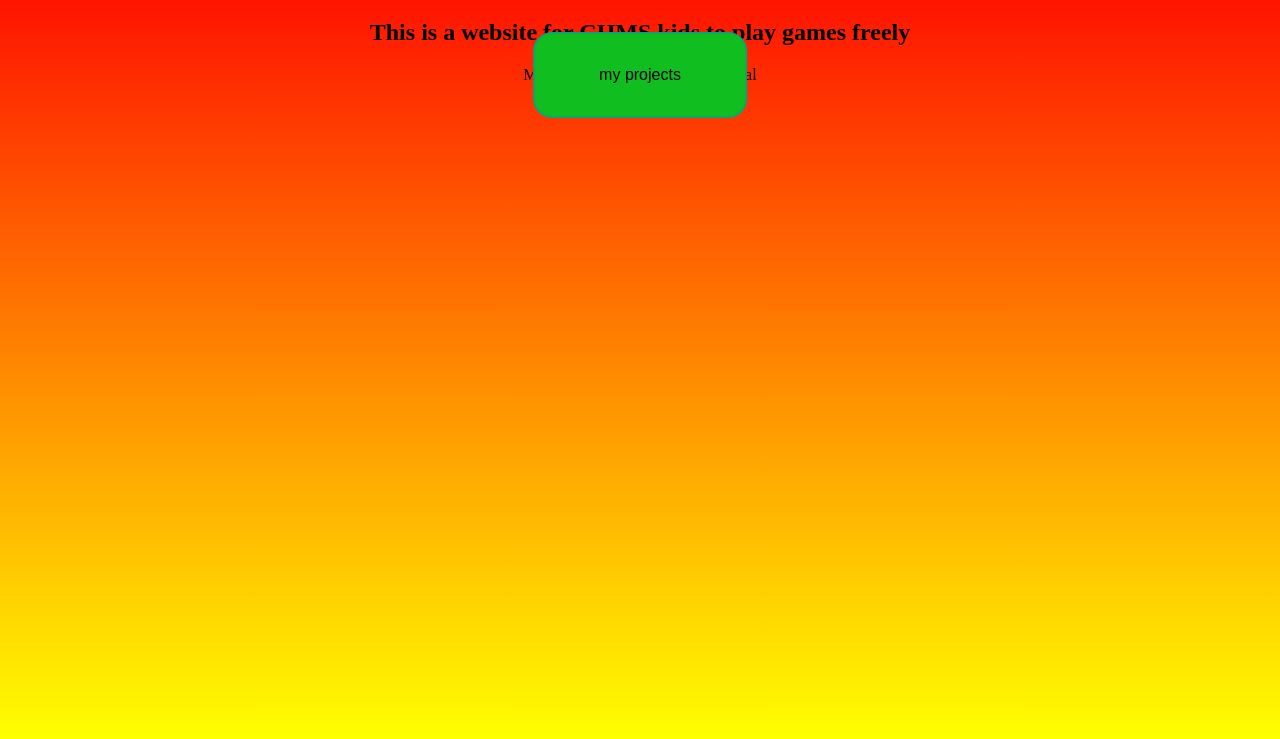
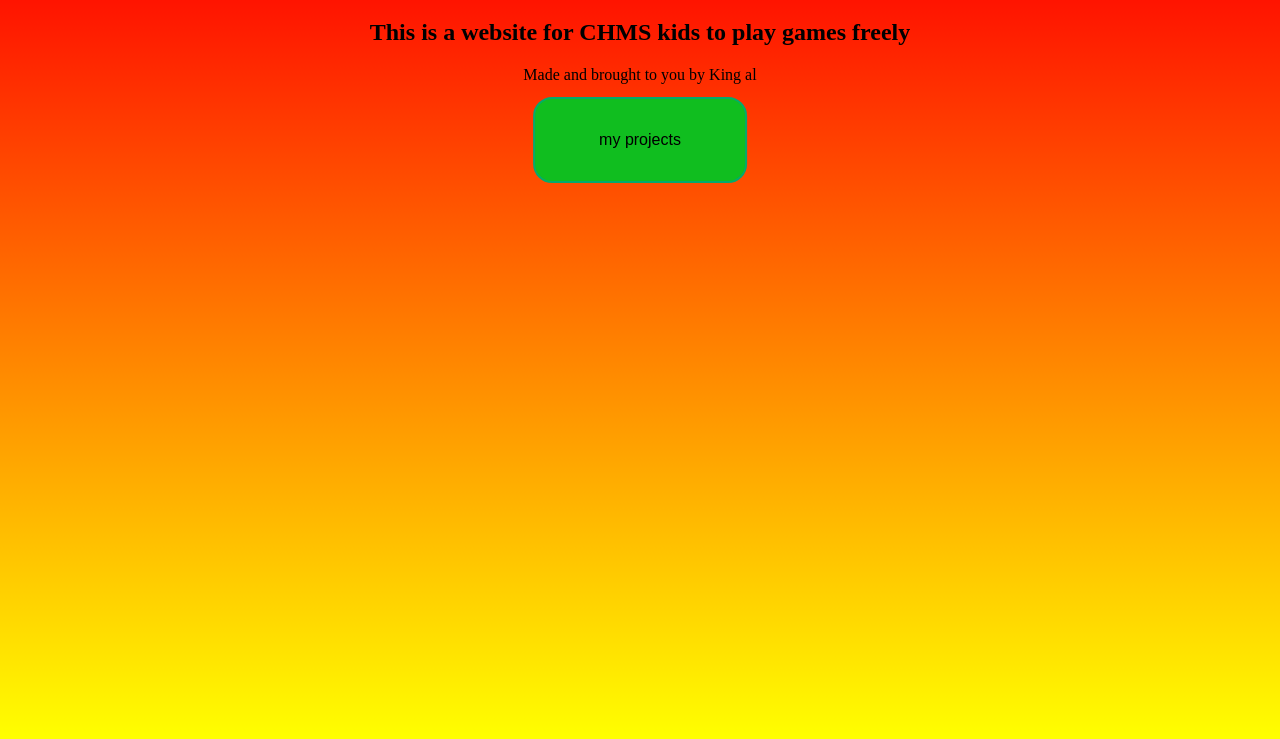
Before and after one commit to true-king-al/true-king-al.github.io, a plain HTML site: page index.html in a window 1280 px wide. Shown: the part 61-800 px from the top of the page. Drawn offline with Linux system fonts and the light colour scheme.

Commit message:
coler i bet is still broken

```diff
--- a/index.html
+++ b/index.html
@@ -46,11 +46,15 @@
 
 
 }
+.container {
+    height: 200px;
+    position: relative;
+}
 
 .center {
     margin: 0;
     position: absolute;
-    top: 17%;
+    top: 20%;
     left: 50%;
     -ms-transform: translate(-50%, -50%);
     transform: translate(-50%, -50%);
@@ -68,8 +72,11 @@
 
 
 <div id="grad1"></div>
-<div class="center">
-    <button onclick="alert('Hello world!')" class="button button1">my projects</button>
+
+<div class="container">
+    <div class="center">
+        <button onclick="alert('Hello world!')" class="button button1">my projects</button>
+    </div>
 </div>
 
 </body>
```
